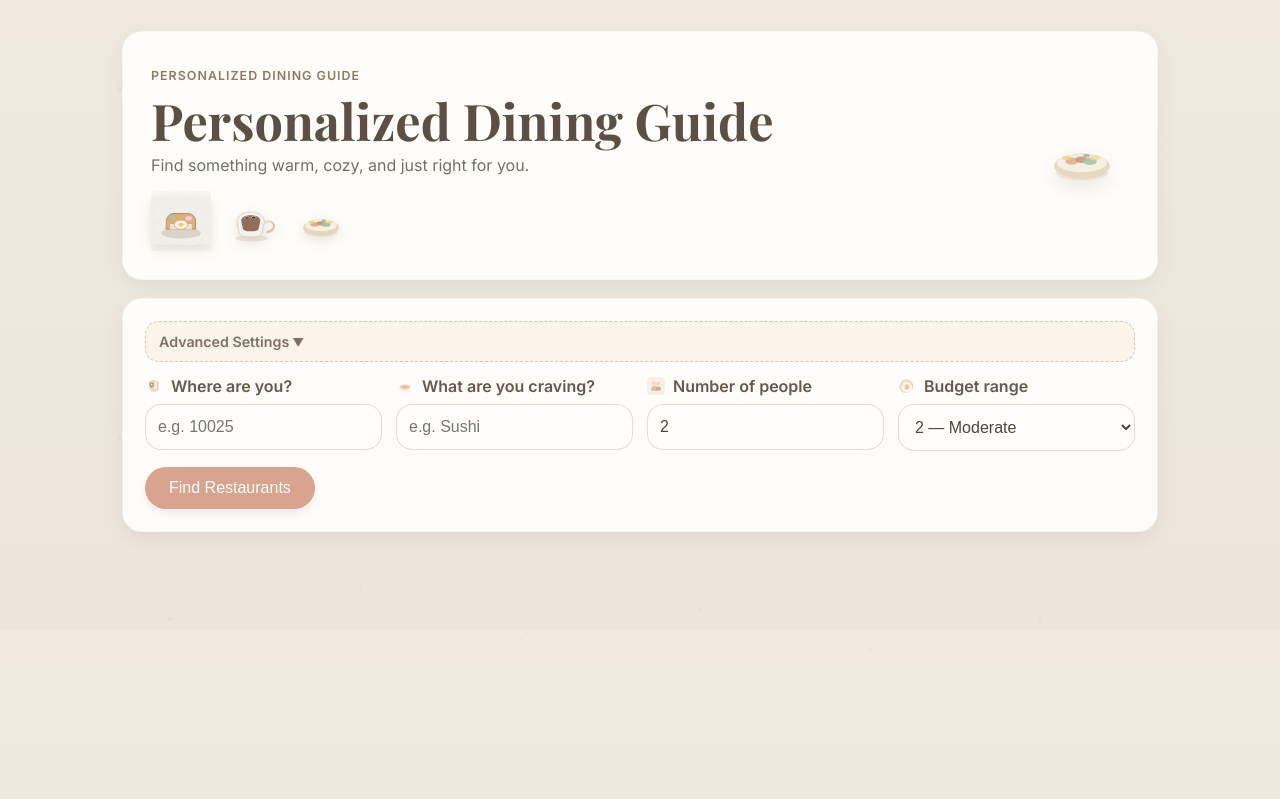
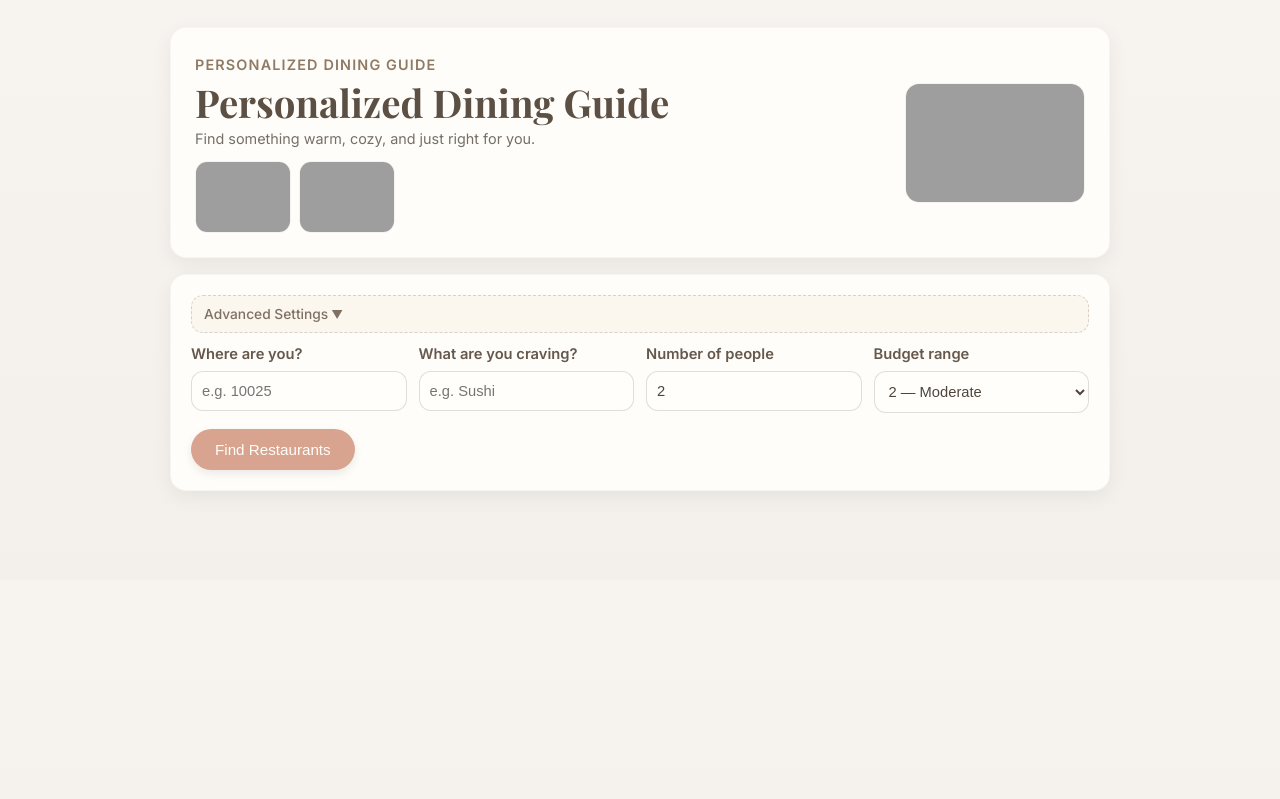
Before and after one commit to Ophelia-web/LLM_Myself, a FastAPI app: page / in a window 1280 px wide. Shown: the part 1-800 px from the top of the page. Run offline with FastAPI, Linux system fonts and the light colour scheme; grey boxes are pictures that could not be loaded.

Commit message:
Repair broken layout and simplify visual style (#6)
* Support user-supplied API keys and refresh UI

Co-authored-by: Ophelia-web <Ophelia-web@users.noreply.github.com>

* Polish cards, budget tiers, photos, and reservation info

Co-authored-by: Ophelia-web <Ophelia-web@users.noreply.github.com>

* Rebuild UI into product-style dining experience

Co-authored-by: Ophelia-web <Ophelia-web@users.noreply.github.com>

* Align card labels with product copy requirements

Co-authored-by: Ophelia-web <Ophelia-web@users.noreply.github.com>

* Redesign UI into watercolor illustrated aesthetic

Co-authored-by: Ophelia-web <Ophelia-web@users.noreply.github.com>

* Fix broken layout and switch to restrained real-image styling

Co-authored-by: Ophelia-web <Ophelia-web@users.noreply.github.com>

---------

Co-authored-by: Cursor Agent <cursoragent@cursor.com>
Co-authored-by: Ophelia-web <Ophelia-web@users.noreply.github.com>

```diff
--- a/project/app/static/app.js
+++ b/project/app/static/app.js
@@ -6,9 +6,9 @@ const MAPS_KEY_STORAGE = "restaurant-demo.googleMapsApiKey";
 const GEMINI_KEY_STORAGE = "restaurant-demo.geminiApiKey";
 let mapsApiKeyForPhoto = "";
 const ILLUSTRATED_FALLBACKS = [
-  "/static/art/sticker-bowl.svg",
-  "/static/art/sticker-toast.svg",
-  "/static/art/sticker-coffee.svg",
+  "https://images.unsplash.com/vector-1767592996701-4408079ed440?fm=jpg&q=70&w=480&auto=format&fit=crop",
+  "https://images.unsplash.com/vector-1754199100419-181232bd1bb9?fm=jpg&q=70&w=480&auto=format&fit=crop",
+  "https://images.unsplash.com/vector-1760911515343-43558fe0c989?fm=jpg&q=70&w=480&auto=format&fit=crop",
 ];
 const RANK_LABELS = ["Best Overall", "Great Value", "Hidden Gem"];
 
@@ -87,17 +87,12 @@ function resolveReservationText(dossier) {
   return "Reservation: Not available";
 }
 
-function safeLine(label, value, icon = "") {
+function safeLine(label, value) {
   const text = compactText(value);
   if (!text) {
     return "";
   }
-  return `
-    <p class="detail-line">
-      ${icon ? `<img class="line-icon" src="${icon}" alt="" aria-hidden="true" />` : ""}
-      <strong>${label}:</strong> ${escapeHtml(text)}
-    </p>
-  `;
+  return `<p class="detail-line"><strong>${label}:</strong> ${escapeHtml(text)}</p>`;
 }
 
 function renderCard(item, index, selectedBudget) {
@@ -145,22 +140,20 @@ function renderCard(item, index, selectedBudget) {
             <h3>${escapeHtml(title)}</h3>
           </div>
           <div class="badge-row">
-            <span class="badge"><img src="/static/art/icon-star.svg" alt="" aria-hidden="true" /> ${escapeHtml(
-              dossier.rating ?? "N/A"
-            )}</span>
+            <span class="badge">${escapeHtml(dossier.rating ?? "N/A")}</span>
             <span class="badge">Match score: ${score} / 100</span>
           </div>
         </div>
         ${
           address
-            ? `<p class="meta-line"><img class="line-icon" src="/static/art/icon-map.svg" alt="" aria-hidden="true" /> ${escapeHtml(address)}</p>`
+            ? `<p class="meta-line">${escapeHtml(address)}</p>`
             : ""
         }
-        <p class="meta-line"><img class="line-icon" src="/static/art/icon-budget.svg" alt="" aria-hidden="true" /> <strong>Price range:</strong> ${formatBudgetLabel(selectedBudget)}</p>
+        <p class="meta-line"><strong>Price range:</strong> ${formatBudgetLabel(selectedBudget)}</p>
         <p class="why"><strong>Why you'll like it:</strong> ${escapeHtml(shortReason)}</p>
-        ${safeLine("Must-try dishes", dishes, "/static/art/icon-food.svg")}
-        ${safeLine("Atmosphere", vibe, "/static/art/icon-map.svg")}
-        ${safeLine("Wait time", wait, "/static/art/icon-star.svg")}
+        ${safeLine("Must-try dishes", dishes)}
+        ${safeLine("Atmosphere", vibe)}
+        ${safeLine("Wait time", wait)}
         <p><strong>${resolveReservationText(dossier)}</strong></p>
         <a class="maps-link" href="${escapeHtml(
           mapsUrl
--- a/project/app/static/styles.css
+++ b/project/app/static/styles.css
@@ -1,11 +1,8 @@
 :root {
   --bg: #f7f4ef;
-  --bg-soft: #f3efea;
   --card: #fffdf9;
   --primary: #d8a48f;
-  --accent: #a8c3a6;
   --text: #4a4a4a;
-  --muted: #7b7268;
 }
 
 * {
@@ -14,25 +11,22 @@
 
 body {
   margin: 0;
+  font-family: Inter, "Noto Sans", system-ui, -apple-system, Segoe UI, Roboto, sans-serif;
   color: var(--text);
-  font-family: Inter, "Noto Sans", system-ui, -apple-system, Segoe UI, Roboto, sans-serif;
-  background:
-    linear-gradient(var(--bg), var(--bg-soft)),
-    url("/static/art/paper-texture.svg");
-  background-blend-mode: multiply;
+  background: linear-gradient(#f7f4ef, #f3efea);
 }
 
 .container {
-  max-width: 1080px;
+  max-width: 980px;
   margin: 0 auto;
-  padding: 32px 22px 50px;
+  padding: 28px 20px 44px;
   display: grid;
-  gap: 18px;
+  gap: 16px;
 }
 
 .card {
   background: var(--card);
-  border-radius: 20px;
+  border-radius: 16px;
   border: 1px solid rgba(0, 0, 0, 0.03);
   box-shadow: 0 6px 20px rgba(0, 0, 0, 0.06);
 }
@@ -41,12 +35,12 @@ body {
   display: flex;
   justify-content: space-between;
   align-items: center;
-  gap: 16px;
-  padding: 28px;
+  gap: 14px;
+  padding: 24px;
 }
 
 .hero-content {
-  max-width: 690px;
+  max-width: 640px;
 }
 
 .eyebrow {
@@ -54,65 +48,69 @@ body {
   letter-spacing: 0.08em;
   text-transform: uppercase;
   color: #8f7b64;
-  font-size: 0.78rem;
+  font-size: 0.75rem;
   font-weight: 600;
 }
 
 h1 {
-  margin: 10px 0 8px;
+  margin: 8px 0 6px;
   font-family: "Playfair Display", "Noto Serif JP", serif;
-  font-size: clamp(2rem, 4vw, 3.15rem);
-  line-height: 1.08;
+  font-size: clamp(1.8rem, 3vw, 2.7rem);
+  line-height: 1.12;
   color: #5c4f43;
 }
 
 .subtitle {
   margin: 0;
   color: #766f66;
-  font-size: 1rem;
+  font-size: 0.97rem;
 }
 
 .hero-stickers {
-  margin-top: 16px;
+  margin-top: 14px;
   display: flex;
-  gap: 10px;
+  gap: 8px;
 }
 
 .hero-stickers img {
-  width: 60px;
-  height: 60px;
-  filter: drop-shadow(0 4px 6px rgba(76, 60, 45, 0.14));
+  width: 96px;
+  height: 72px;
+  object-fit: cover;
+  border-radius: 12px;
+  border: 1px solid rgba(0, 0, 0, 0.04);
 }
 
 .hero-accent {
-  width: 94px;
-  height: 94px;
-  opacity: 0.9;
-  filter: drop-shadow(0 8px 10px rgba(80, 65, 48, 0.12));
+  width: 180px;
+  max-width: 40%;
+  height: 120px;
+  object-fit: cover;
+  border-radius: 14px;
+  border: 1px solid rgba(0, 0, 0, 0.04);
 }
 
 .form-section {
-  padding: 22px;
+  padding: 20px;
 }
 
 .search-form {
   display: grid;
-  gap: 14px;
+  gap: 12px;
 }
 
 .advanced-settings {
-  border: 1px dashed rgba(131, 114, 97, 0.35);
-  border-radius: 14px;
-  padding: 11px 13px;
-  background: rgba(247, 239, 227, 0.62);
+  border: 1px dashed rgba(131, 114, 97, 0.28);
+  border-radius: 12px;
+  padding: 10px 12px;
+  background: rgba(247, 239, 227, 0.5);
 }
 
 .advanced-settings summary {
   cursor: pointer;
   list-style: none;
-  font-size: 0.89rem;
+  font-size: 0.86rem;
   color: #7f7063;
-  font-weight: 600;
+  font-weight: 500;
 }
 
 .advanced-settings summary::-webkit-details-marker {
@@ -146,13 +144,13 @@ h1 {
   flex-direction: column;
   gap: 6px;
   color: #6f5e4f;
-  font-size: 0.86rem;
+  font-size: 0.83rem;
 }
 
 .input-grid {
   display: grid;
-  grid-template-columns: repeat(auto-fit, minmax(210px, 1fr));
-  gap: 14px;
+  grid-template-columns: repeat(auto-fit, minmax(180px, 1fr));
+  gap: 12px;
 }
 
 .search-form label {
@@ -164,23 +162,15 @@ h1 {
 .label-title {
   font-weight: 600;
   color: #65584d;
-  display: flex;
-  align-items: center;
-  gap: 8px;
-}
-
-.label-title img {
-  width: 18px;
-  height: 18px;
-  opacity: 0.9;
+  font-size: 0.92rem;
 }
 
 .search-form input,
 .search-form select {
   border: 1px solid rgba(119, 104, 87, 0.22);
-  border-radius: 16px;
-  padding: 13px 12px;
-  font-size: 1rem;
+  border-radius: 12px;
+  padding: 11px 10px;
+  font-size: 0.92rem;
   color: #4f453d;
   background: #fffefb;
   transition: border-color 0.2s ease, box-shadow 0.2s ease;
@@ -194,12 +184,12 @@ h1 {
 }
 
 .search-form button {
-  margin-top: 2px;
+  margin-top: 4px;
   width: fit-content;
   border: none;
   border-radius: 999px;
   padding: 12px 24px;
-  font-size: 1rem;
+  font-size: 0.95rem;
   font-weight: 500;
   color: #fffdf9;
   background: var(--primary);
@@ -222,44 +212,39 @@ h1 {
 
 .results {
   display: grid;
-  gap: 18px;
+  gap: 14px;
 }
 
 .result-card {
-  overflow: hidden;
-  transition: transform 0.2s ease, box-shadow 0.2s ease;
-}
-
-.result-card:nth-child(odd) {
-  transform: rotate(-0.6deg);
-}
-
-.result-card:nth-child(even) {
-  transform: rotate(0.6deg);
+  padding: 12px;
+  transition: transform 0.18s ease, box-shadow 0.18s ease;
 }
 
 .result-card:hover {
-  transform: translateY(-2px) rotate(0deg);
+  transform: translateY(-2px);
 }
 
 .photo-strip {
   display: grid;
-  grid-template-columns: repeat(3, minmax(0, 1fr));
+  grid-template-columns: repeat(3, minmax(0, 110px));
   gap: 8px;
-  padding: 13px 13px 0;
+  padding: 0;
 }
 
 .photo-strip img {
-  width: 100%;
-  height: 170px;
+  width: 110px;
+  height: 82px;
   object-fit: cover;
-  border-radius: 14px;
+  border-radius: 10px;
   border: 1px solid rgba(0, 0, 0, 0.04);
   background: #f6f0e5;
 }
 
 .card-body {
-  padding: 15px 17px 18px;
+  padding: 0;
+  display: grid;
+  grid-template-columns: 1fr;
+  gap: 10px;
 }
 
 .card-top {
@@ -290,57 +275,34 @@ h1 {
 }
 
 .badge {
-  display: inline-flex;
-  align-items: center;
-  gap: 6px;
-  font-size: 0.78rem;
+  font-size: 0.75rem;
   color: #705e4e;
   background: rgba(245, 233, 217, 0.92);
   border: 1px solid rgba(129, 107, 88, 0.2);
-  padding: 4px 9px;
+  padding: 4px 8px;
   border-radius: 999px;
 }
 
-.badge img {
-  width: 13px;
-  height: 13px;
-}
-
 .card p {
-  margin: 8px 0;
-}
-
-.detail-line {
-  display: flex;
-  align-items: center;
-  gap: 7px;
-}
-
-.line-icon {
-  width: 16px;
-  height: 16px;
-  flex-shrink: 0;
-  opacity: 0.9;
+  margin: 4px 0;
+  font-size: 0.9rem;
 }
 
 .meta-line {
-  display: flex;
-  align-items: center;
-  gap: 7px;
   color: #63564b;
 }
 
 .why {
-  margin-top: 10px;
-  padding-top: 10px;
+  margin-top: 8px;
+  padding-top: 8px;
   border-top: 1px dashed rgba(112, 91, 73, 0.22);
   font-weight: 500;
 }
 
 .maps-link {
   display: inline-block;
-  margin-top: 10px;
-  padding: 8px 13px;
+  margin-top: 6px;
+  padding: 8px 12px;
   border-radius: 999px;
   text-decoration: none;
   color: #59493a;
--- a/project/app/templates/index.html
+++ b/project/app/templates/index.html
@@ -6,10 +6,7 @@
     <title>Personalized Dining Guide</title>
     <link rel="preconnect" href="https://fonts.googleapis.com" />
     <link rel="preconnect" href="https://fonts.gstatic.com" crossorigin />
-    <link
-      href="https://fonts.googleapis.com/css2?family=Inter:wght@400;500;600;700&family=Playfair+Display:wght@500;600;700&display=swap"
-      rel="stylesheet"
-    />
+    <link href="https://fonts.googleapis.com/css2?family=Inter:wght@400;500;600&family=Playfair+Display:wght@500;600;700&display=swap" rel="stylesheet" />
     <link rel="stylesheet" href="/static/styles.css" />
   </head>
   <body>
@@ -20,12 +17,15 @@
           <h1>Personalized Dining Guide</h1>
           <p class="subtitle">Find something warm, cozy, and just right for you.</p>
           <div class="hero-stickers" aria-hidden="true">
-            <img src="/static/art/sticker-toast.svg" alt="" />
-            <img src="/static/art/sticker-coffee.svg" alt="" />
-            <img src="/static/art/sticker-bowl.svg" alt="" />
+            <img src="https://images.unsplash.com/vector-1767592996701-4408079ed440?fm=jpg&q=70&w=500&auto=format&fit=crop" alt="" />
+            <img src="https://images.unsplash.com/vector-1754199100419-181232bd1bb9?fm=jpg&q=70&w=500&auto=format&fit=crop" alt="" />
           </div>
         </div>
-        <img class="hero-accent" src="/static/art/sticker-bowl.svg" alt="" aria-hidden="true" />
+        <img
+          class="hero-accent"
+          src="https://images.unsplash.com/vector-1767592996701-4408079ed440?fm=jpg&q=70&w=900&auto=format&fit=crop"
+          alt="Watercolor food illustration"
+        />
       </section>
 
       <section class="form-section card">
@@ -57,34 +57,22 @@
 
           <div class="input-grid">
             <label>
-              <span class="label-title">
-                <img src="/static/art/icon-map.svg" alt="" aria-hidden="true" />
-                Where are you?
-              </span>
+              <span class="label-title">Where are you?</span>
               <input type="text" name="zipCode" placeholder="e.g. 10025" required />
             </label>
 
             <label>
-              <span class="label-title">
-                <img src="/static/art/icon-food.svg" alt="" aria-hidden="true" />
-                What are you craving?
-              </span>
+              <span class="label-title">What are you craving?</span>
               <input type="text" name="cuisine" placeholder="e.g. Sushi" required />
             </label>
 
             <label>
-              <span class="label-title">
-                <img src="/static/art/icon-people.svg" alt="" aria-hidden="true" />
-                Number of people
-              </span>
+              <span class="label-title">Number of people</span>
               <input type="number" name="partySize" min="1" max="20" value="2" required />
             </label>
 
             <label>
-              <span class="label-title">
-                <img src="/static/art/icon-budget.svg" alt="" aria-hidden="true" />
-                Budget range
-              </span>
+              <span class="label-title">Budget range</span>
               <select name="budget" required>
                 <option value="1">1 — Inexpensive</option>
                 <option value="2" selected>2 — Moderate</option>
@@ -94,7 +82,7 @@
             </label>
           </div>
 
-          <button type="submit">Find Restaurants</button>
+          <button type="submit" class="submit-btn">Find Restaurants</button>
         </form>
       </section>
 
```
Also changed, not shown: other parts of project/app/static/styles.css (+13 -11 lines), project/app/static/art/icon-budget.svg (deleted), project/app/static/art/icon-food.svg (deleted), project/app/static/art/icon-map.svg (deleted), project/app/static/art/icon-people.svg (deleted), project/app/static/art/icon-star.svg (deleted), project/app/static/art/paper-texture.svg (deleted), project/app/static/art/sticker-bowl.svg (deleted), project/app/static/art/sticker-coffee.svg (deleted), project/app/static/art/sticker-toast.svg (deleted).
